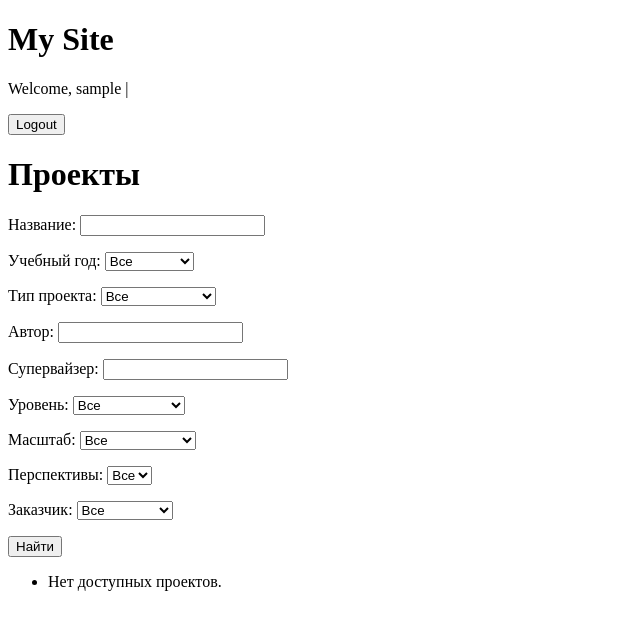
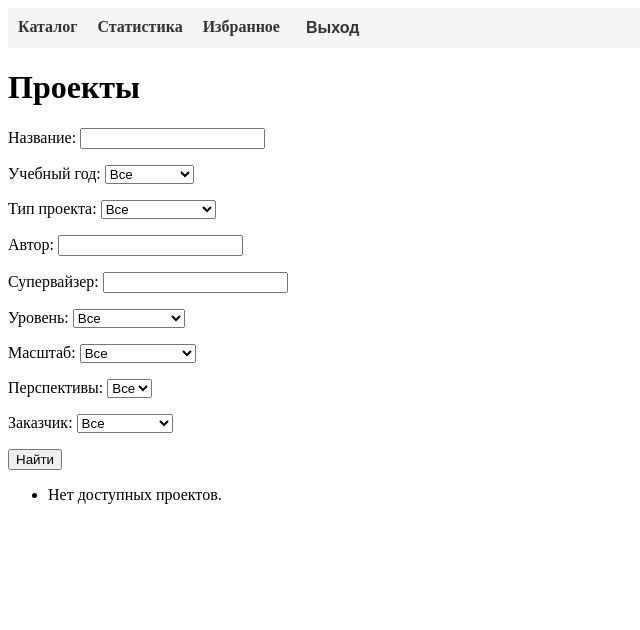
Before and after one commit to Brabrazavr/project-catalog, a Django app: page /projects/ in a window 1280 px wide. Shown: the top 630 px of the page, without its empty margins (0-640 px from the left). Run offline with Django 5.2, Linux system fonts and the light colour scheme; the visitor is signed in with stand-in values (Sample User, id 1); data that the repository does not hold is empty.

Commit message:
added header menu; links to the projects pages

```diff
--- a/backend/catalog/templates/catalog/base_generic.html
+++ b/backend/catalog/templates/catalog/base_generic.html
@@ -2,21 +2,53 @@
 <html>
 <head>
     <title>My Catalog</title>
+    <style>
+        header {
+            background-color: #f5f5f5;
+            padding: 10px;
+        }
+        nav ul {
+            list-style: none;
+            margin: 0;
+            padding: 0;
+            display: flex;
+            gap: 20px;
+        }
+        nav li {
+            display: inline;
+        }
+        nav a, nav button {
+            text-decoration: none;
+            color: #333;
+            font-weight: bold;
+            background: none;
+            border: none;
+            cursor: pointer;
+            font-size: 16px;
+        }
+        nav button:hover, nav a:hover {
+            color: #007bff;
+        }
+    </style>
 </head>
 <body>
+    {% if user.is_authenticated %}
     <header>
-        <h1>My Site</h1>
-        {% if user.is_authenticated %}
-          <p>Welcome, {{ user.username }} |
-             <form method="post" action="{% url 'logout' %}" style="display:inline;">
-                 {% csrf_token %}
-                 <button type="submit">Logout</button>
-             </form>
-          </p>
-        {% else %}
-          <a href="{% url 'login' %}">Login</a>
-        {% endif %}
+        <nav>
+            <ul>
+                <li><a href="{% url 'project_list' %}">Каталог</a></li>
+                <li><a href="#">Статистика</a></li>
+                <li><a href="#">Избранное</a></li>
+                <li>
+                    <form method="post" action="{% url 'logout' %}" style="display:inline;">
+                        {% csrf_token %}
+                        <button type="submit">Выход</button>
+                    </form>
+                </li>
+            </ul>
+        </nav>
     </header>
+    {% endif %}
 
     <main>
         {% block content %}{% endblock %}
--- a/backend/catalog/templates/catalog/project_list.html
+++ b/backend/catalog/templates/catalog/project_list.html
@@ -11,7 +11,9 @@
   <ul>
   {% for project in projects %}
     <li>
+      <a href="{% url 'project_detail' project.pk %}">
         <strong>{{ project.title }}</strong>
+      </a>
       ({{ project.year }}, {{ project.get_project_type_display }}, Автор: {{ project.author }})
     </li>
   {% empty %}
--- a/backend/catalog/urls.py
+++ b/backend/catalog/urls.py
@@ -9,5 +9,5 @@ urlpatterns = [
     path("project/<int:pk>/", project_detail, name="project_detail"),
     path("login/", auth_views.LoginView.as_view(template_name="catalog/login.html"), name="login"),
     path("logout/", auth_views.LogoutView.as_view(), name="logout"),
-    path("projects/", project_list, name="project-list"),
+    path("projects/", project_list, name="project_list"),
 ]
```
Lines whose indentation alone changed are shown as unchanged.
